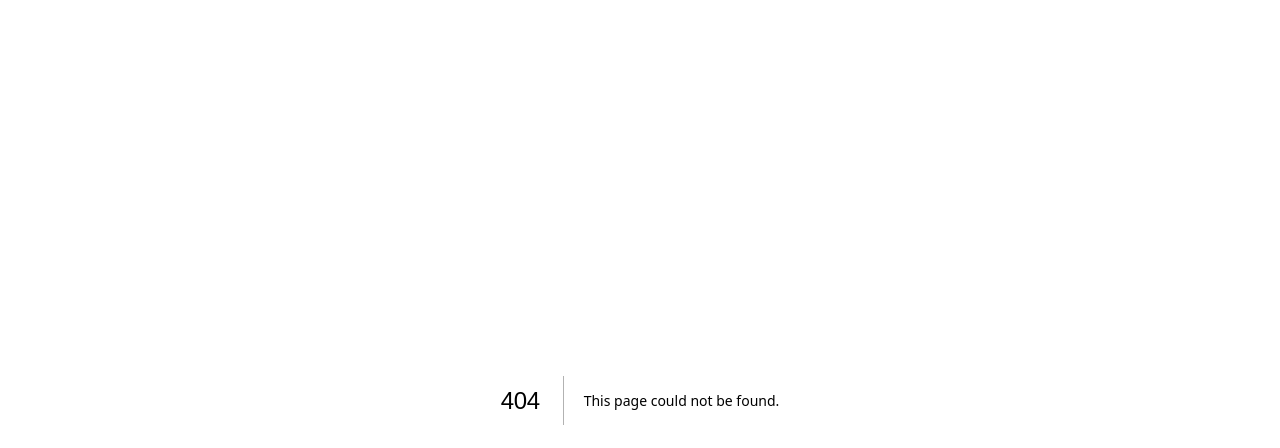
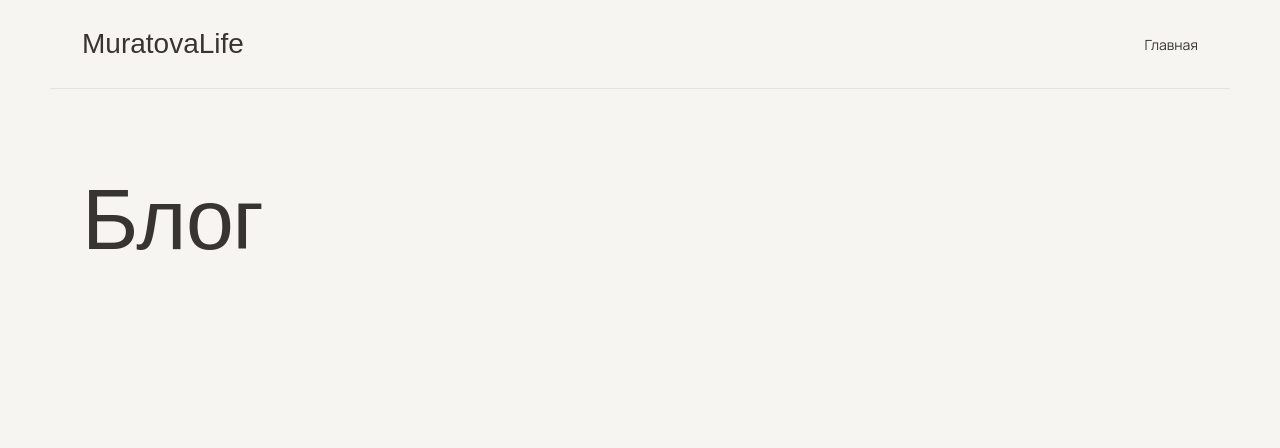
Before and after one commit to snmuratova/muratovalife-site, a Next.js app: page /blog in a window 1280 px wide. Before the commit this address had no page. Shown: the top 448 px of the page. Built offline with nearby package versions, Linux system fonts and the light colour scheme; a web font is replaced by a local one.

Commit message:
Add files via upload

```diff
--- /dev/null
+++ b/src/app/blog/page.jsx
@@ -0,0 +1,16 @@
+import Link from "next/link";
+
+export default function BlogPage() {
+  return (
+    <main className="blog-page">
+      <header className="blog-page-header">
+        <Link href="/" className="blog-back">MuratovaLife</Link>
+        <Link href="/" className="blog-home-link">Главная</Link>
+      </header>
+
+      <section className="blog-page-hero">
+        <h1>Блог</h1>
+      </section>
+    </main>
+  );
+}
--- a/src/app/globals.css
+++ b/src/app/globals.css
@@ -257,3 +257,89 @@ h1 { margin: 18px 0 20px; max-width: 880px; font-family: var(--font-heading); fo
     align-items: flex-end;
   }
 }
+
+
+/* v9: clean homepage, dropdown for free materials, separate blog */
+.nav-dropdown { position: relative; }
+.nav-dropdown > summary {
+  list-style: none;
+  cursor: pointer;
+  color: var(--color-text);
+  font-size: var(--text-nav);
+}
+.nav-dropdown > summary::-webkit-details-marker { display: none; }
+
+.nav-dropdown-menu {
+  position: absolute;
+  top: calc(100% + 12px);
+  left: 50%;
+  transform: translateX(-50%);
+  min-width: 220px;
+  padding: 10px;
+  display: grid;
+  gap: 6px;
+  background: rgba(247, 245, 242, 0.98);
+  border: 1px solid var(--color-border);
+  border-radius: 16px;
+  box-shadow: var(--shadow-soft);
+  z-index: 30;
+}
+.nav-dropdown-menu a {
+  padding: 9px 12px;
+  border-radius: 10px;
+  white-space: nowrap;
+}
+.nav-dropdown-menu a:hover { background: var(--color-green-soft); }
+
+.blog-page {
+  min-height: 100vh;
+  background: var(--color-bg);
+  color: var(--color-text);
+}
+.blog-page-header {
+  max-width: 1180px;
+  margin: 0 auto;
+  padding: 28px 32px;
+  display: flex;
+  align-items: center;
+  justify-content: space-between;
+  border-bottom: 1px solid var(--color-border);
+}
+.blog-back,
+.blog-home-link {
+  color: var(--color-text);
+  text-decoration: none;
+}
+.blog-back {
+  font-family: var(--font-heading);
+  font-size: 28px;
+}
+.blog-home-link { font-size: var(--text-nav); }
+.blog-page-hero {
+  max-width: 1180px;
+  margin: 0 auto;
+  padding: 90px 32px 120px;
+}
+.blog-page-hero h1 {
+  margin: 0;
+  font-family: var(--font-heading);
+  font-size: clamp(52px, 7vw, 86px);
+  font-weight: 400;
+  line-height: .95;
+}
+
+@media (max-width: 760px) {
+  .nav-dropdown { width: 100%; }
+  .nav-dropdown-menu {
+    position: static;
+    transform: none;
+    margin-top: 8px;
+    box-shadow: none;
+  }
+  .blog-page-header,
+  .blog-page-hero {
+    padding-left: 20px;
+    padding-right: 20px;
+  }
+  .blog-page-hero { padding-top: 64px; }
+}
```
Also changed, not shown: src/app/page.jsx (+13 -36 lines), 1 other file (tests, documents, lock files or other folders).
